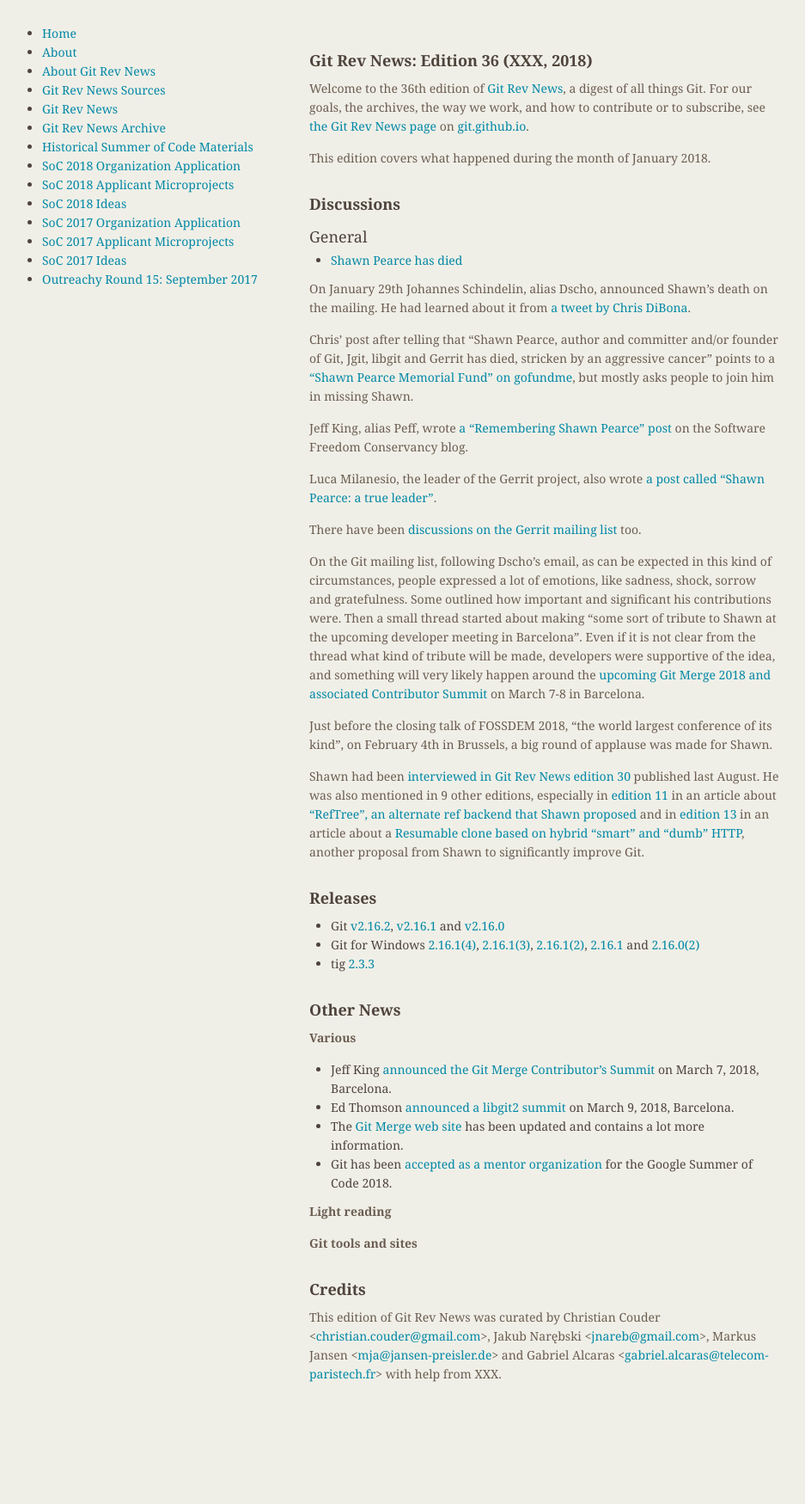
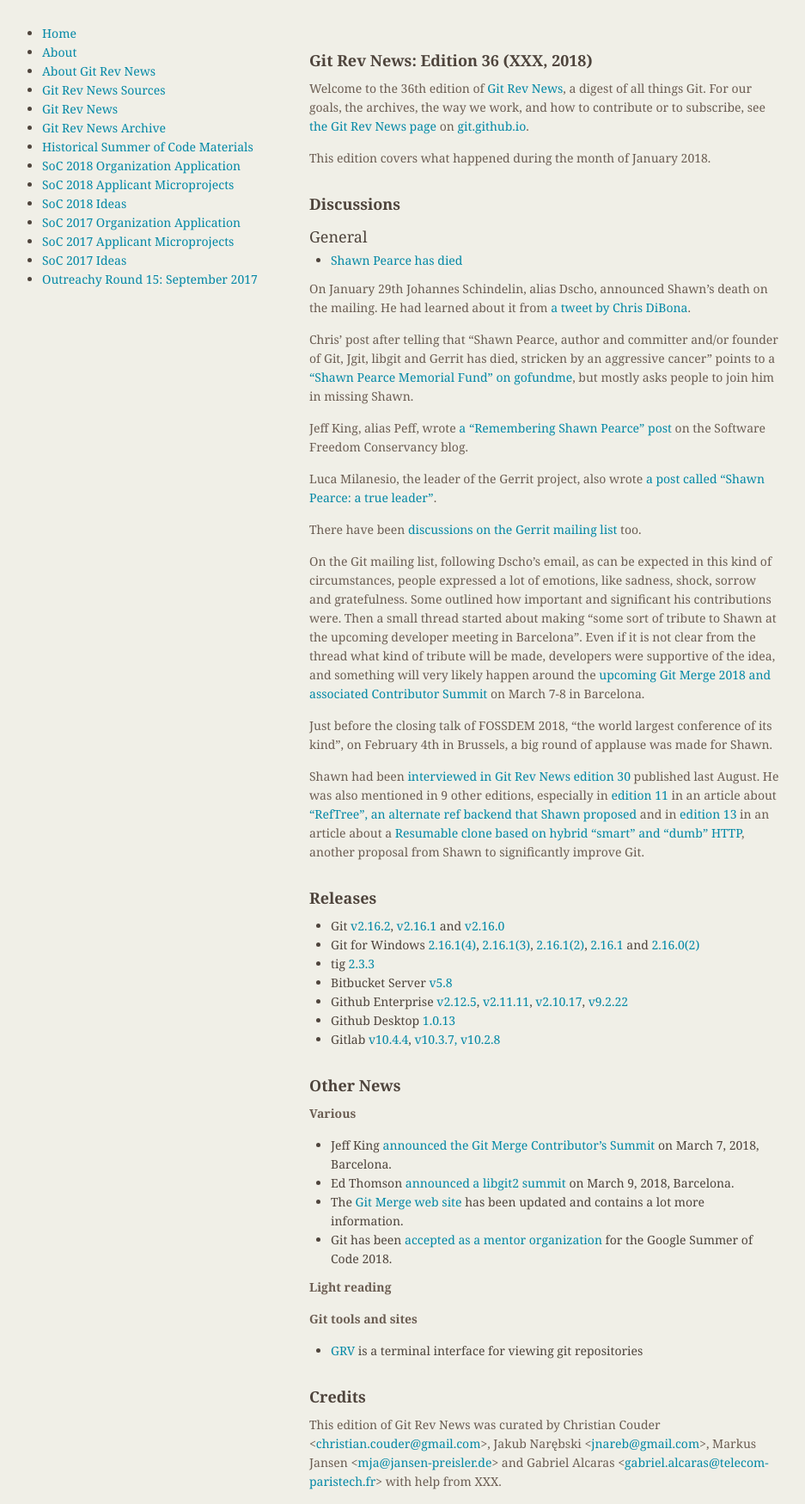
Before and after one commit to git/git.github.io, a Jekyll site: the page built from rev_news/drafts/edition-36.md, in a window 1280 px wide. Shown: the whole page at 86% size, without its empty margins (174-1111 px from the left). Built offline with Jekyll 4.4.1, drawn with Linux system fonts in a browser that asks for light colours; before the commit the page ends 1624 px from its top, so only the background shows below that.

Commit message:
Add releases and GRV in tools section

```diff
--- a/rev_news/drafts/edition-36.md
+++ b/rev_news/drafts/edition-36.md
@@ -85,6 +85,10 @@
 [2.16.1](https://public-inbox.org/git/20180122170959.12528-1-johannes.schindelin@gmx.de) and
 [2.16.0(2)](https://public-inbox.org/git/20180118222154.15784-1-johannes.schindelin@gmx.de)
 * tig [2.3.3](https://public-inbox.org/git/CAFuPQ1L7AKp5UXzLxUhFWkmK2HPRZhOMbapqdT7bCpbHSHkUow@mail.gmail.com)
+* Bitbucket Server [v5.8](https://confluence.atlassian.com/bitbucketserver/bitbucket-server-5-8-release-notes-943973059.html)
+* Github Enterprise [v2.12.5](https://enterprise.github.com/releases/2.12.5), [v2.11.11](https://enterprise.github.com/releases/2.11.11), [v2.10.17](https://enterprise.github.com/releases/2.10.17), [v9.2.22](https://enterprise.github.com/releases/2.9.22)
+* Github Desktop [1.0.13](https://desktop.github.com/release-notes/)
+* Gitlab [v10.4.4](https://about.gitlab.com/2018/02/16/gitlab-10-dot-4-dot-4-released/), [v10.3.7, v10.2.8](https://about.gitlab.com/2018/02/07/gitlab-security-10-4-3-plus-10-3-7-plus-10-2-8-blog/)
 
 ## Other News
 
@@ -102,6 +106,7 @@
 
 __Git tools and sites__
 
+* [GRV](https://github.com/rgburke/grv) is a terminal interface for viewing git repositories
 
 ## Credits
 
```
